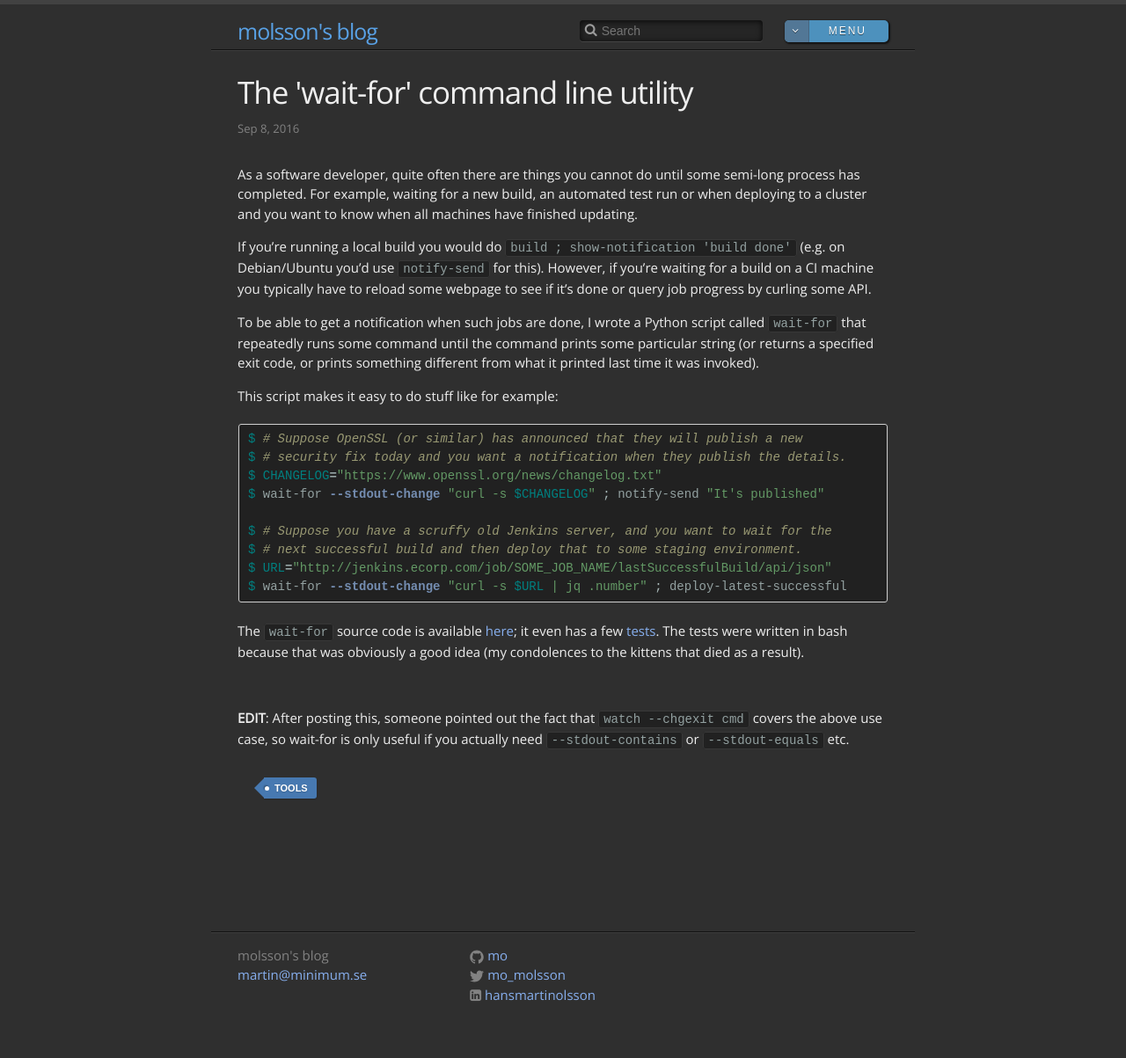
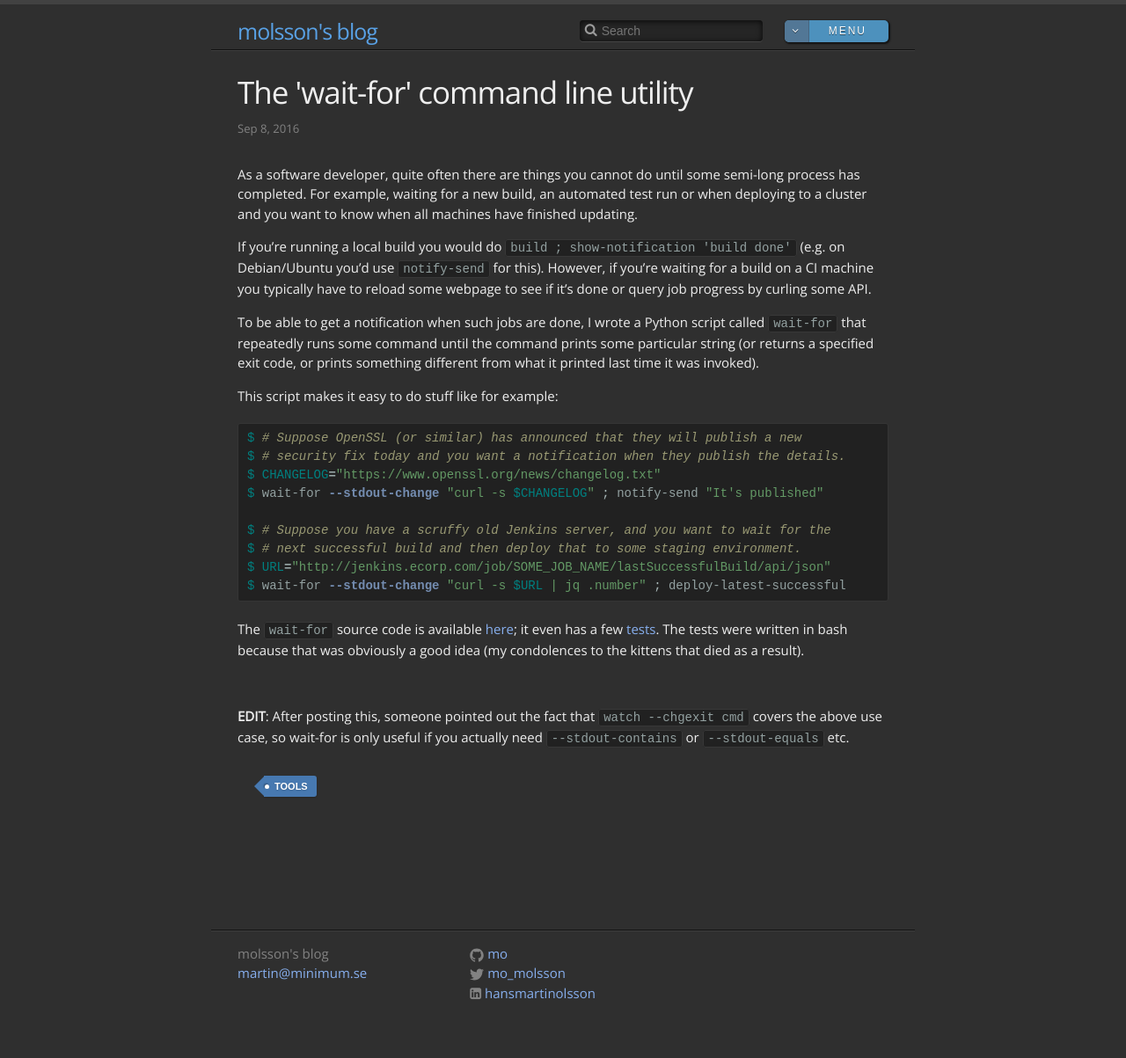
Before and after one commit to mo/mo.github.io, a Jekyll site: the page built from _posts/2016-09-08-wait-for-python-cli-utility.md, in a window 1280 px wide. Shown: the whole page at 88% size. Built offline with Jekyll 4.4.1, drawn with Linux system fonts in a browser that asks for light colours; some web fonts are replaced; comment, search, counter and statistics services are not loaded.

Commit message:
Remove ugly border around code blocks (only visible on Github Pages, not locally)

```diff
--- a/_sass/syntax-highlighting.scss
+++ b/_sass/syntax-highlighting.scss
@@ -1,7 +1,7 @@
 .highlight code, .highlight pre {
   background: transparent;
   border-radius: 2px;
-  overflow-x: auto;
+  overflow: hidden;
   border: 0px;
   margin: 0px;
 }
@@ -11,7 +11,7 @@
   border-radius: 3px;
   color: #93a1a1
 }
-.highlight pre, pre, .highlight .hll { border: 1px solid #ccc; padding: 6px 10px; border-radius: 3px; }
+.highlight pre, pre, .highlight .hll { padding: 6px 10px; border-radius: 3px; }
 .highlight .c1,
 .highlight .c { color: #999973; font-style: italic; }
 .highlight .err { color: #999973; }
```
